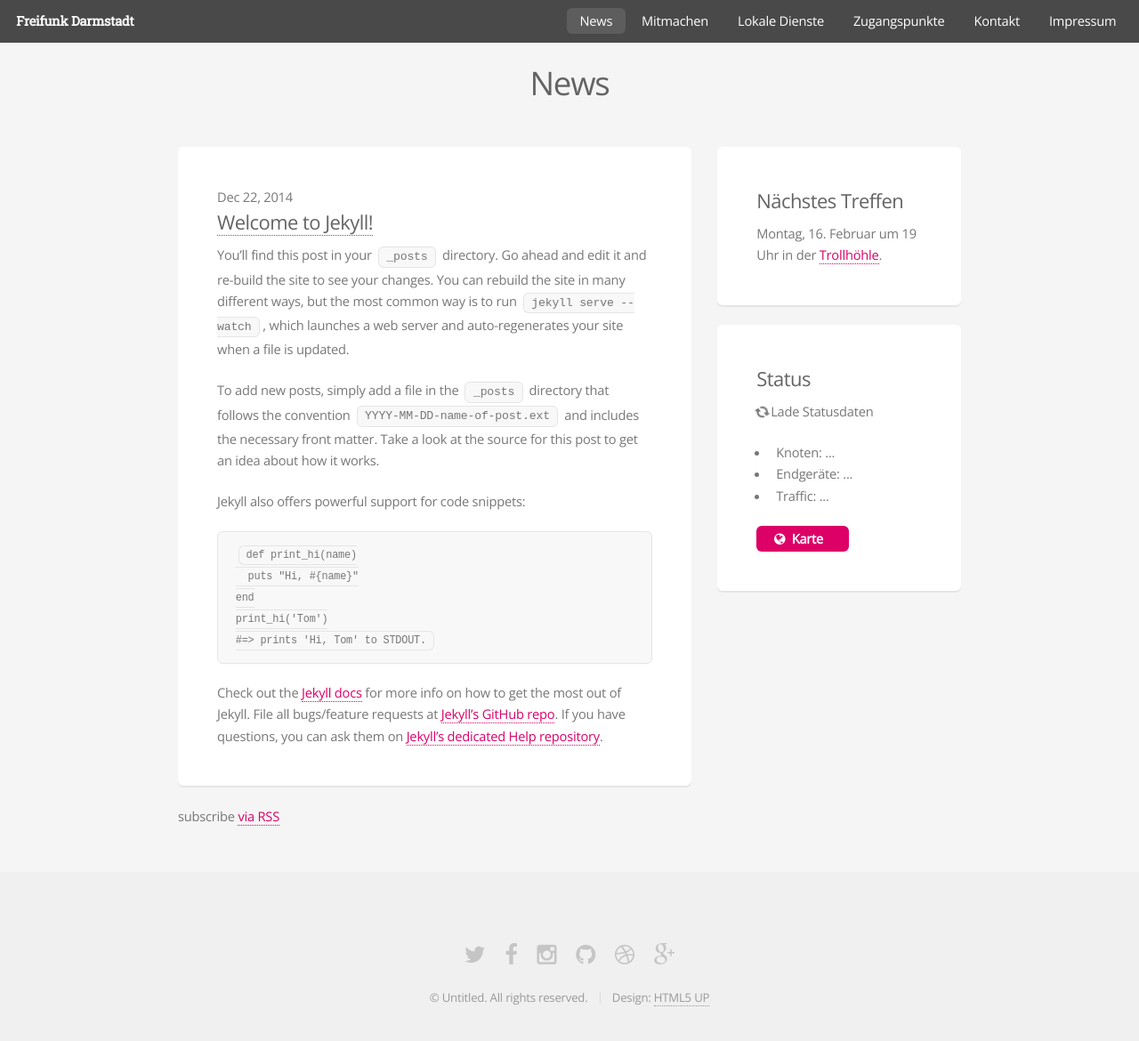
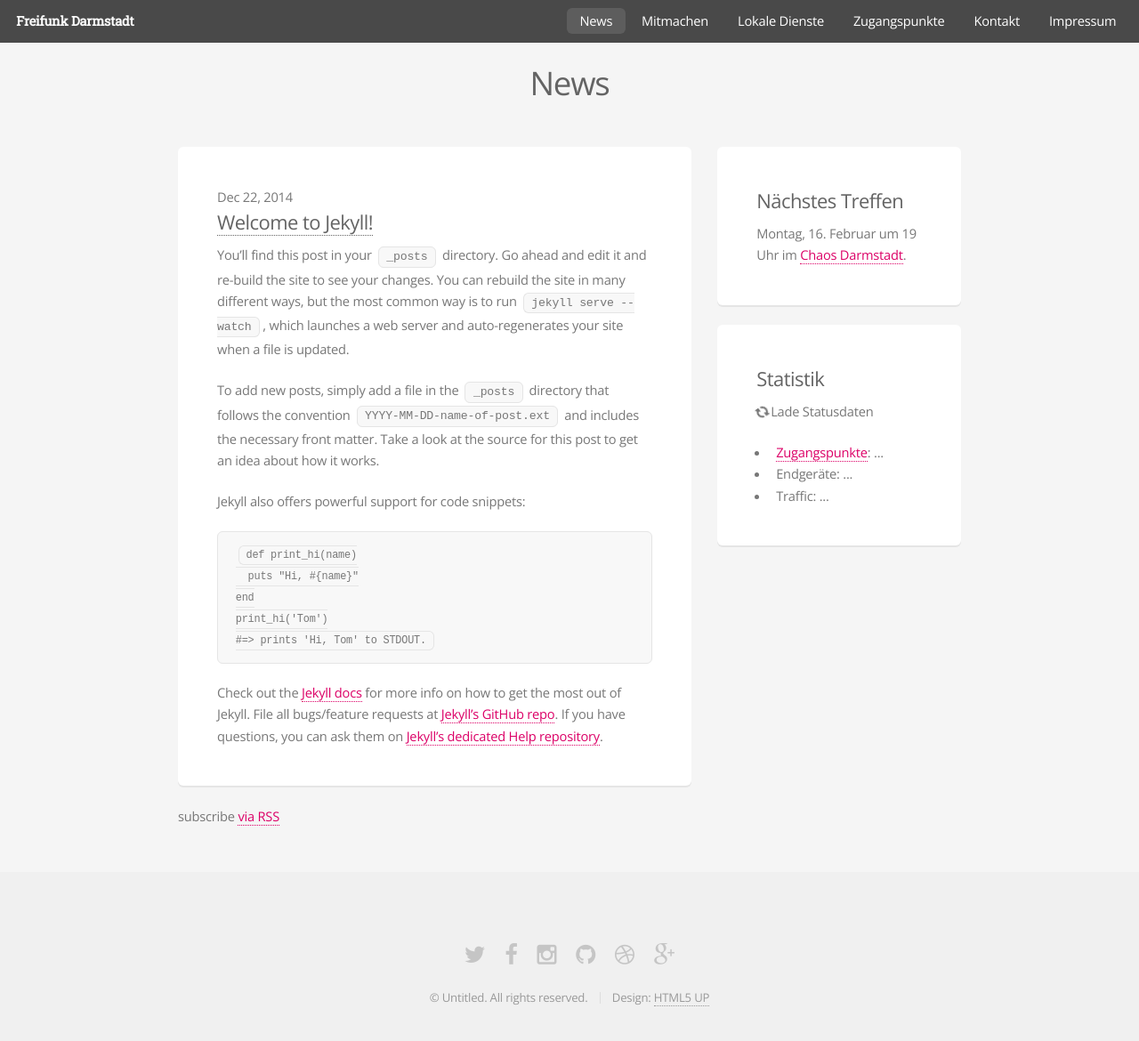
Before and after one commit to mdrenger/darmstadt.freifunk.net, a Jekyll site: the page built from pages/news.html, in a window 1280 px wide and 1216 px high. Shown: the top 1170 px of the window at 89% size. Built offline with Jekyll 4.4.1, drawn with Linux system fonts in a browser that asks for light colours.

Commit message:
renamed status and trollcave

```diff
--- a/pages/news.html
+++ b/pages/news.html
@@ -35,19 +35,16 @@ top_url: /news/
 			<div class="4u 12u(3)">
 				<div class="box">
 					<h3>Nächstes Treffen</h3>
-					<p>Montag, 16. Februar um 19 Uhr in der <a href="/kontakt/#treffen">Trollhöhle</a>.</p>
+					<p>Montag, 16. Februar um 19 Uhr im <a href="/kontakt/#treffen">Chaos Darmstadt</a>.</p>
 				</div>
 				<div class="box">
-					<h3>Status</h3>
-					<p id="net_state_loading"><i class="fa fa-refresh fa-spin"></i> Lade Statusdaten</p>
+					<h3>Statistik</h3>
+					<p id="net_state_loading"><span class="fa fa-refresh fa-spin"></span> Lade Statusdaten</p>
 					<ul>
-						<li>Knoten: <span id="net_state_nodes">...</span></li>
+						<li><a href="/zugangspunkte/">Zugangspunkte</a>: <span id="net_state_nodes">...</span></li>
 						<li>Endgeräte: <span id="net_state_clients">...</span></li>
 						<li>Traffic: <span id="net_state_traffic">...</span></li>
 					</ul>
-
-					<p><a href="/lokale-dienste/karte/" class="button special icon fa-globe">Karte</a></p>
-
 				</div>
 			</div>
 
```
